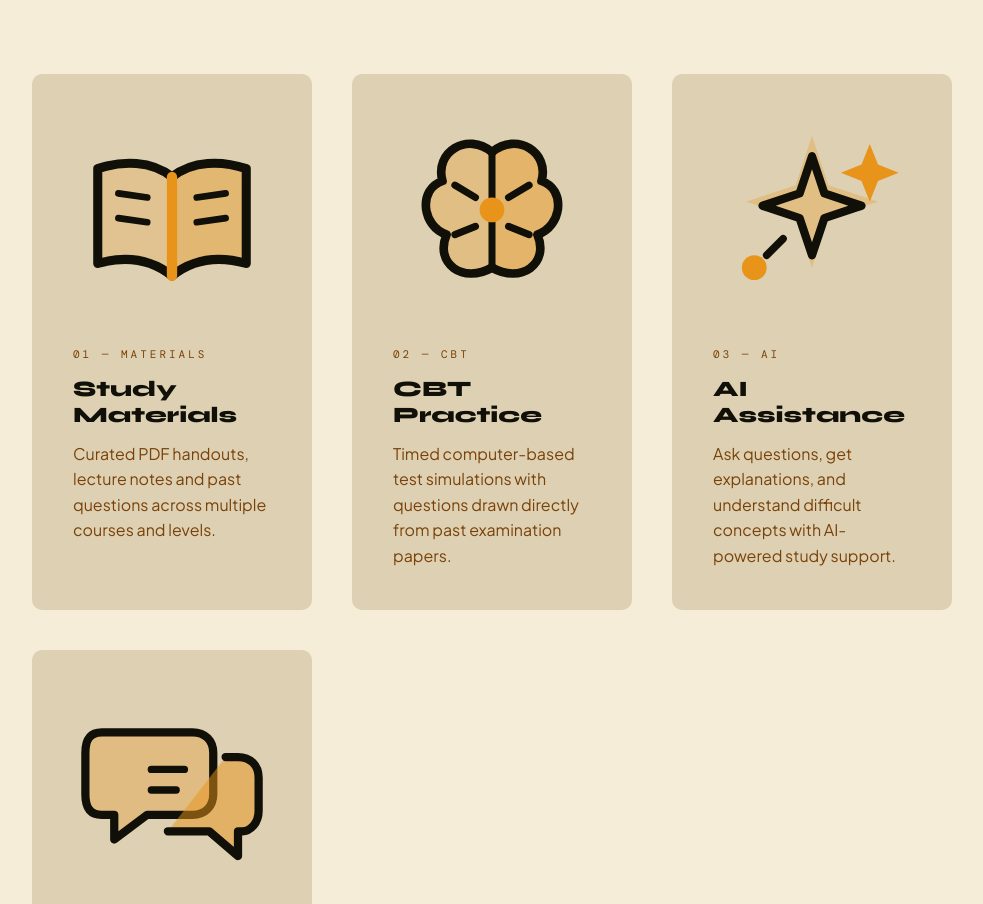
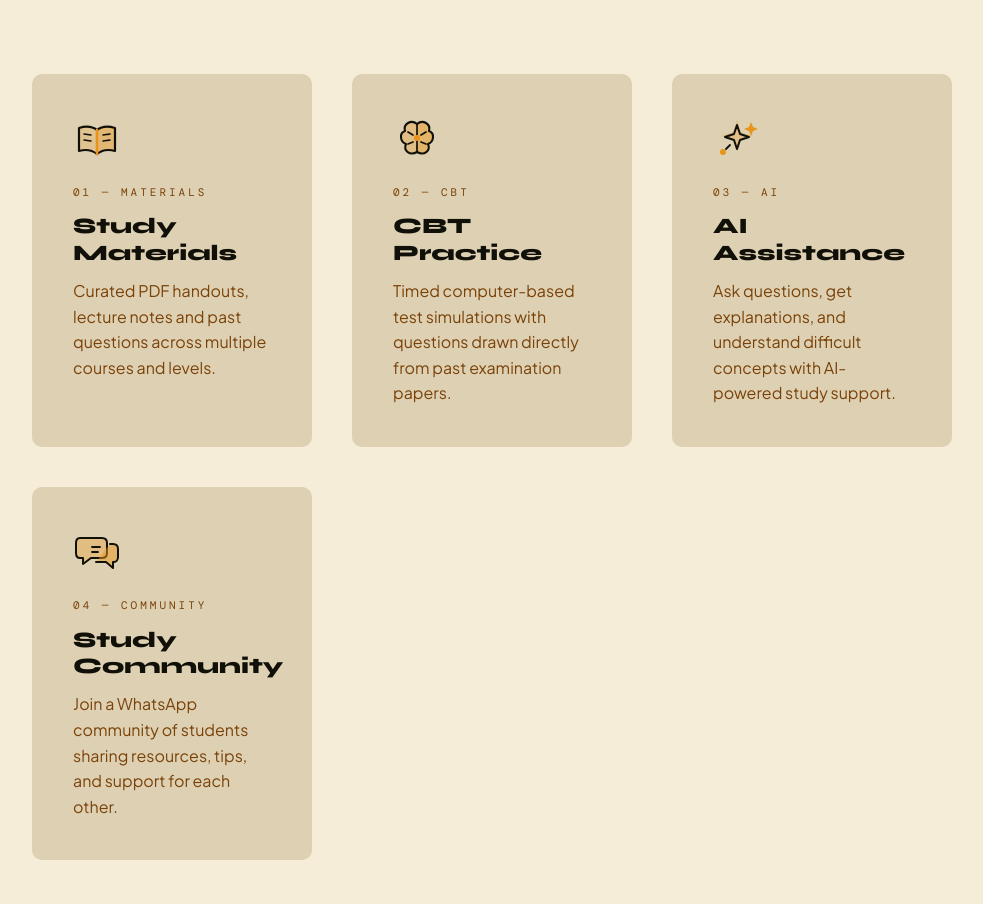
Before and after one commit to ProIdeaCodeStudio/Clariva, a plain HTML site: page index.html in a window 1280 px wide. Shown: the part 1060-1964 px from the top of the page, without its empty margins (148-1131 px from the left). Drawn offline with nearby package versions, Linux system fonts and the light colour scheme; a web font is replaced by a local one.

Commit message:
Update Stylesheet.css

```diff
--- a/Stylesheet.css
+++ b/Stylesheet.css
@@ -743,8 +743,17 @@ a:hover {
 }
 
 .feature-icon {
-  font-size: 28px;
+  display: flex;
+  align-items: center;
+  justify-content: flex-start;
   margin-bottom: var(--space-md);
+}
+
+.feature-icon-svg {
+  display: block;
+  width: 48px;
+  height: 48px;
+  flex-shrink: 0;
 }
 
 .feature-number {
```
